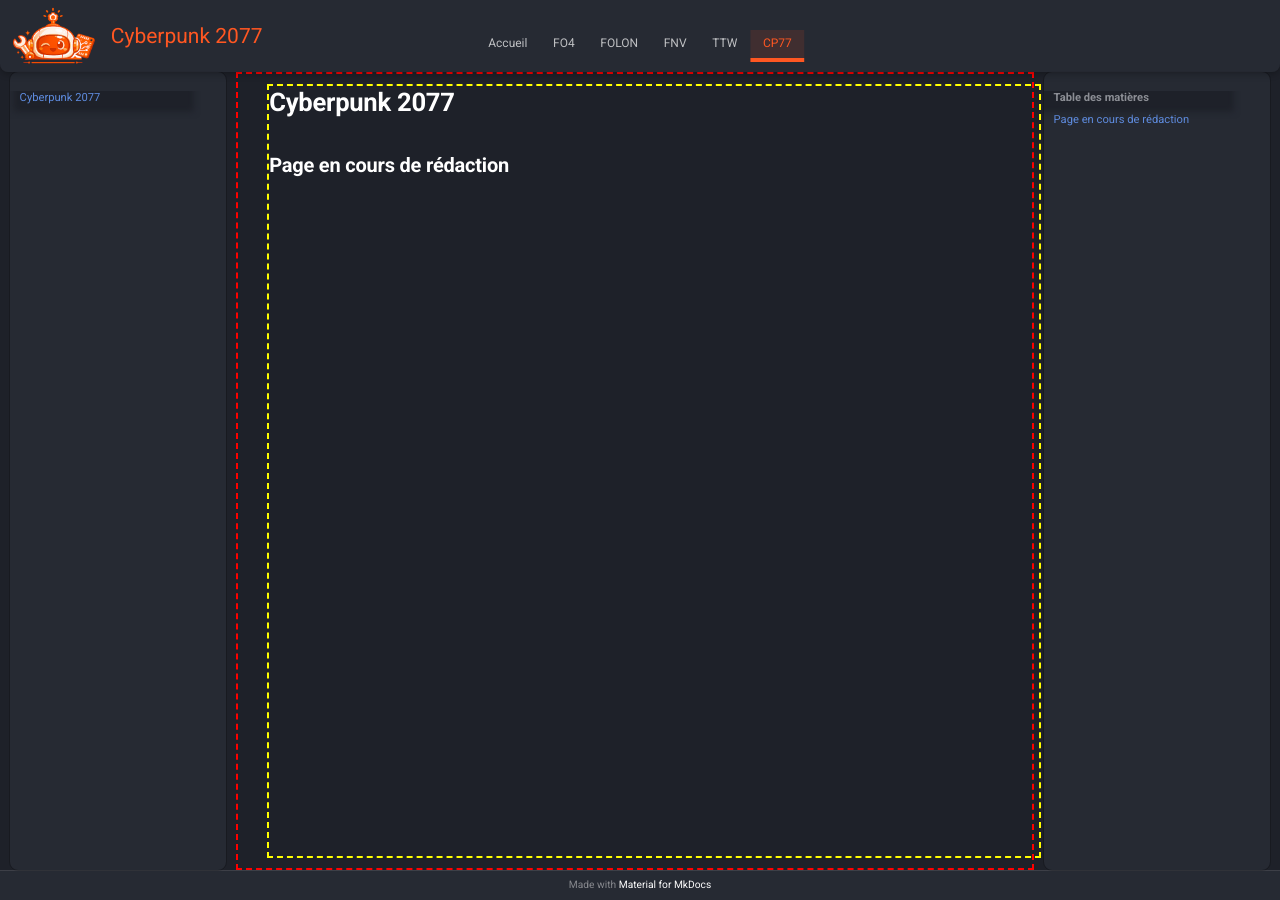
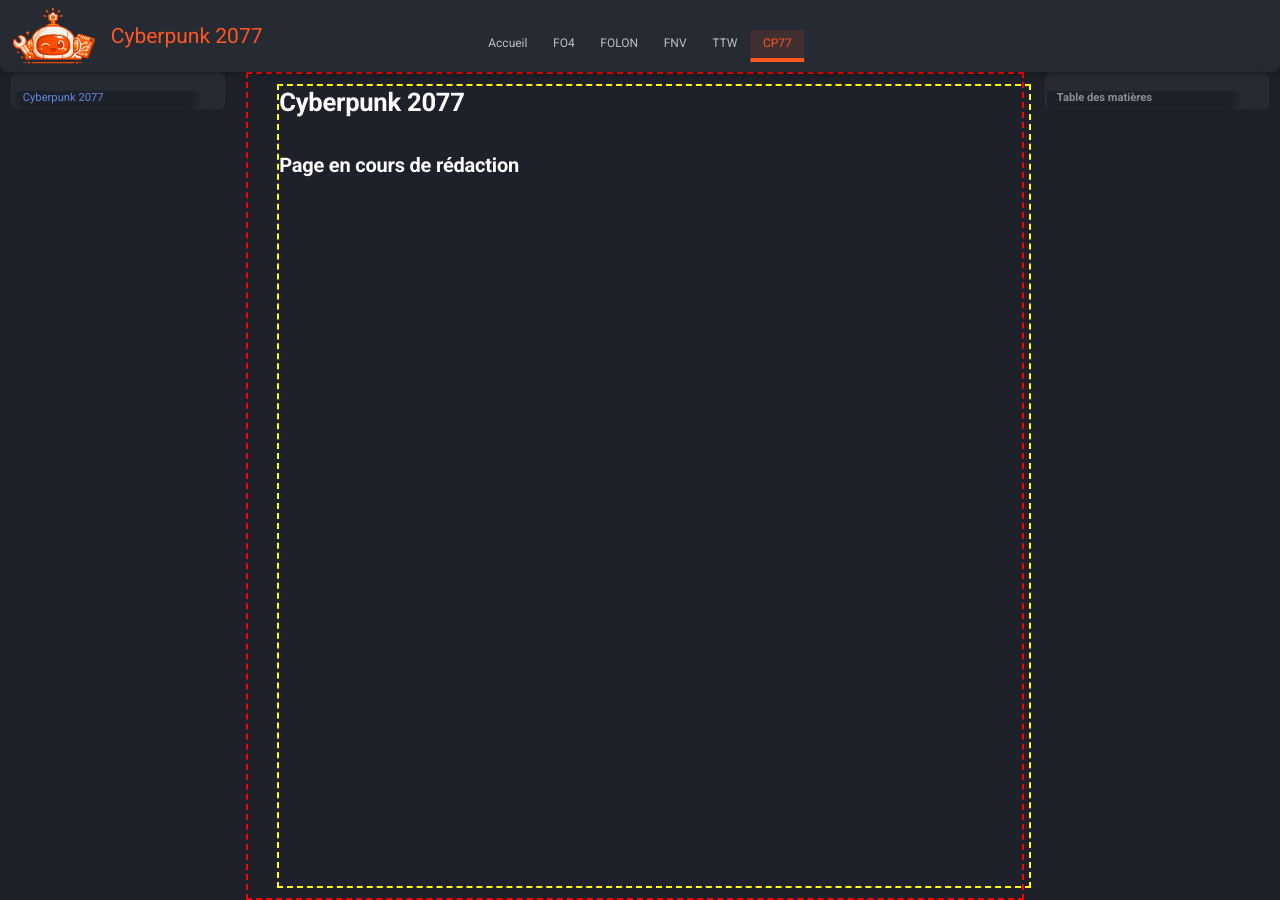
Before and after one commit to Lilevitchi/lilevitchi.github.io, an MkDocs documentation site: the page built from docs/cyberpunk/index.md, in a window 1280 px wide and 900 px high. Built offline with MkDocs 1.6.1 and Material for MkDocs 9.7.7, drawn with Linux system fonts in a browser that asks for light colours.

Commit message:
Update extra.css

```diff
--- a/docs/stylesheets/extra.css
+++ b/docs/stylesheets/extra.css
@@ -275,6 +275,7 @@
 /* Main container */
 [data-md-color-scheme] .md-main {
   margin-top: var(--header-height);
+  min-height: calc(100vh - var(--header-height));
 
   /*min-height: 100%;
   margin-top: var(--header-height);
@@ -304,19 +305,19 @@
 
 /* Zone de contenu centrale */
 [data-md-color-scheme] .md-content {
-  position: fixed;
-  left: calc(var(--sidebar-width-primary) + (var(--sidebar-gap) * 2));
-  right: calc(var(--sidebar-width-secondary) + (var(--sidebar-gap) * 2));
+  position: sticky;
   top: var(--header-height);
-  bottom: calc(var(--sidebar-footer-offset) - 10px);
-  margin: 0;
-  padding: var(--sidebar-gap);
 
-  background: transparent;
-  z-index: 1;
-  pointer-events: none;
+  margin-left: calc(var(--sidebar-width-primary) + (var(--sidebar-gap) * 2));
+  margin-right: calc(var(--sidebar-width-secondary) + (var(--sidebar-gap) * 2));
 
-  border: 2px dashed red;/* Rouge (Debug) */
+  padding: 10px; /* crée le cadre jaune */
+
+  min-height: calc(100vh - var(--header-height));
+
+  box-sizing: border-box;
+
+  border: 2px dashed red; /* DEBUG */
 
 }
 
@@ -326,10 +327,11 @@
   width: 100%;
   max-width: none;
   margin: 0;
-  padding: 0; /* Les cartes collent au jaune */
+  padding: 0;
 
+  box-sizing: border-box;
   background: transparent;
-  pointer-events: none;
+
   border: 2px dashed yellow;/* Jaune (Debug) */
 }
 
@@ -361,19 +363,18 @@
 /* Sidebars */
 [data-md-color-scheme] .md-sidebar {
   position: fixed;
-  top: calc(var(--header-height) + var(--sidebar-gap)); /* 10px sous le header */
+
+  top: calc(var(--header-height) + 10px);
   bottom: var(--sidebar-footer-offset);
 
   background: var(--bg-surface);
   border-radius: var(--radius-md);
   outline: 1px solid rgba(0,0,0,0.2);
+
+  overflow-y: auto;
   z-index: var(--z-sidebar);
-  width: auto;
-  height: auto;
-  overflow-y: auto; /* Scroll interne si nécessaire */
-  transition:
-      bottom 200ms ease,
-      transform 333ms cubic-bezier(0, 0, 0, 1);;
+
+  transition: bottom 200ms ease;
 }
 
 /* Sidebar gauche */
@@ -386,11 +387,6 @@
 [data-md-color-scheme] .md-sidebar--secondary {
   right: var(--sidebar-gap);
   width: var(--sidebar-width-secondary);
-}
-
-.md-sidebar__scrollwrap {
-    margin: 0 !important;
-    height: 100%;
 }
 
 /*
@@ -522,7 +518,6 @@
    ============================================================*/
 
 [data-md-color-scheme] .md-footer {
-  height: var(--footer-height);
   background: var(--bg-surface);
   border-top: 1px solid rgba(255,255,255,0.1);
   display: flex;
```
